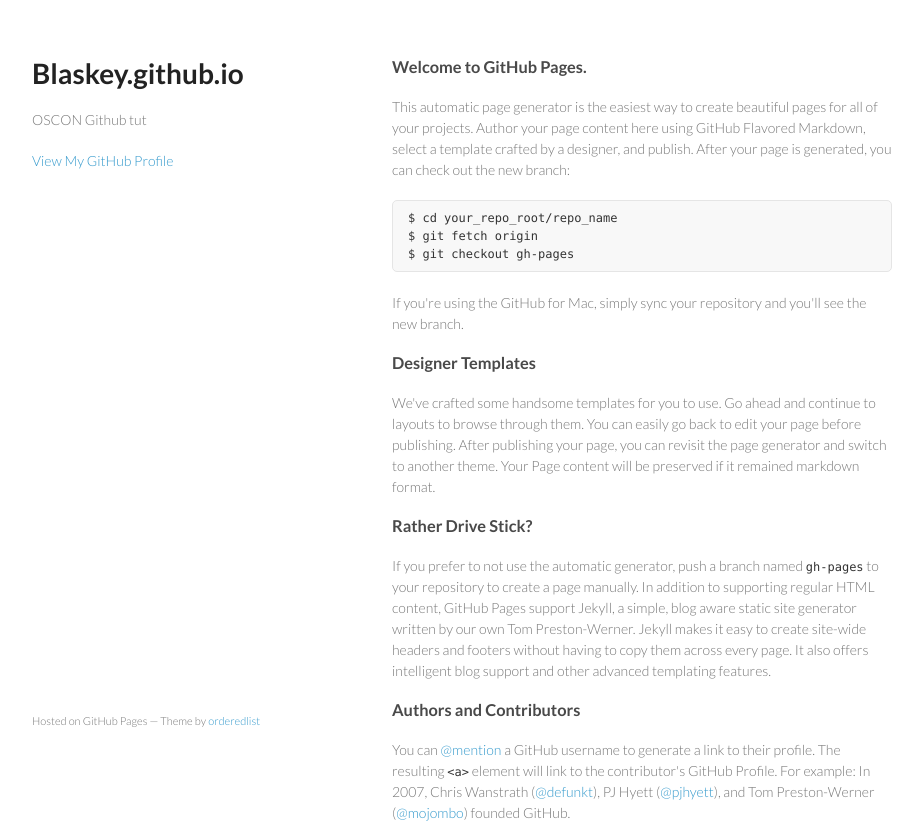
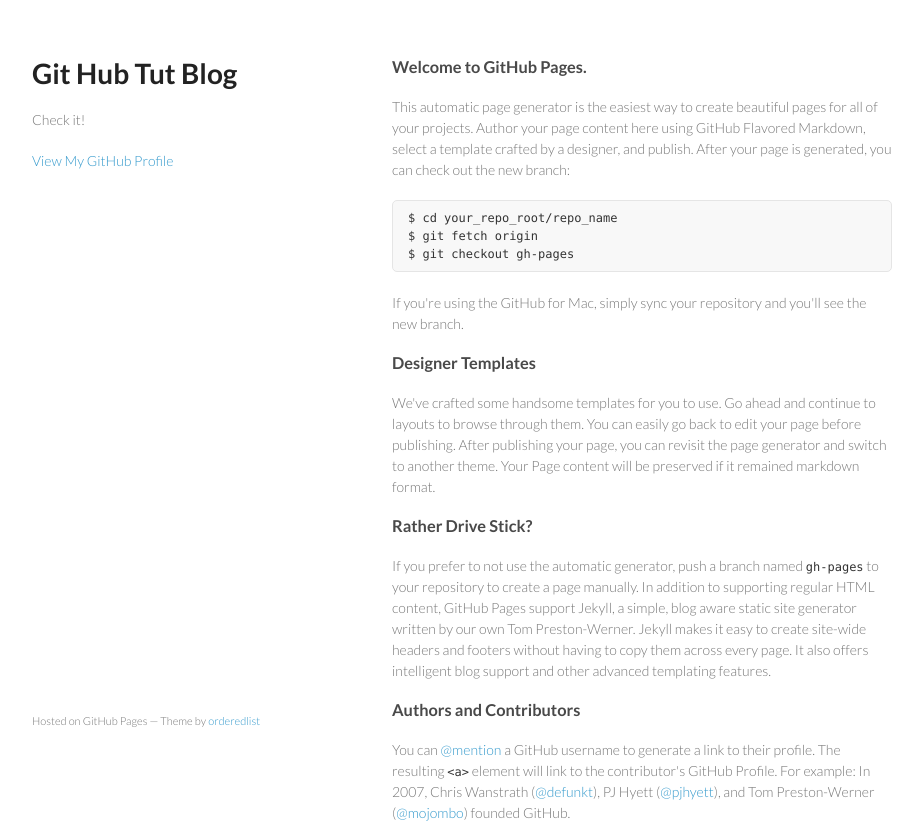
Before and after one commit to blaskey/blaskey.github.io, a plain HTML site: page index.html in a window 1280 px wide. Shown: the top 826 px of the page, without its empty margins (178-1101 px from the left). Drawn offline with Linux system fonts and the light colour scheme.

Commit message:
Fix header text

```diff
--- a/index.html
+++ b/index.html
@@ -15,8 +15,8 @@
   <body>
     <div class="wrapper">
       <header>
-        <h1>Blaskey.github.io</h1>
-        <p>OSCON Github tut</p>
+        <h1>Git Hub Tut Blog</h1>
+        <p>Check it!</p>
 
 
         <p class="view"><a href="https://github.com/blaskey">View My GitHub Profile</a></p>
```
